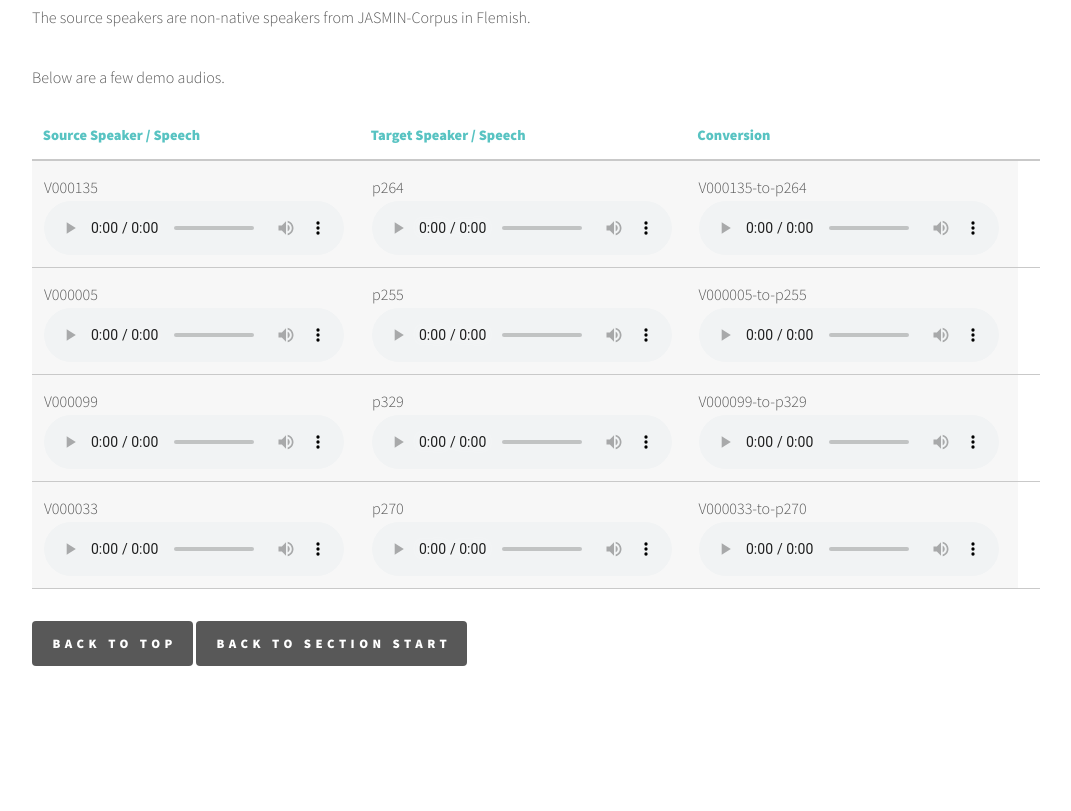
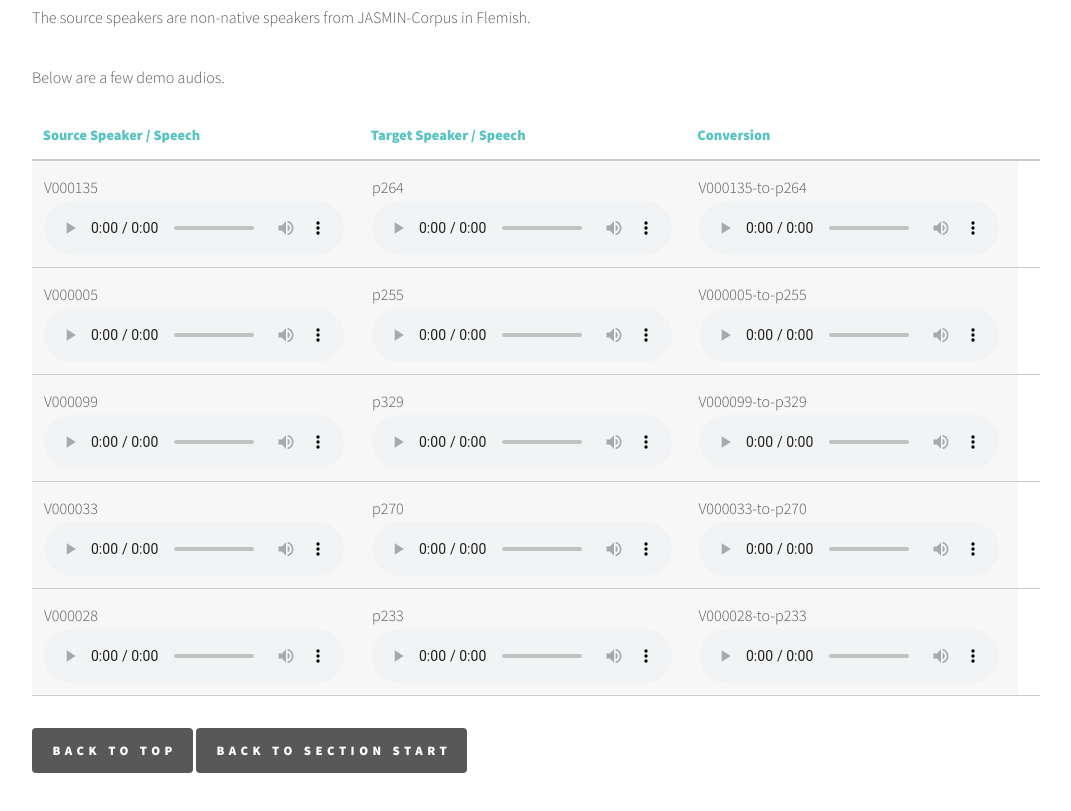
Before and after one commit to non-native-accented-flemish/non-native-accented-flemish.github.io, a plain HTML site: page index.html in a window 1280 px wide. Shown: the part 1160-1971 px from the top of the page, without its empty margins (104-1175 px from the left). Drawn offline with Linux system fonts and the light colour scheme.

Commit message:
Update index.html

```diff
--- a/index.html
+++ b/index.html
@@ -120,6 +120,15 @@
 													</td>
 												</tr>
 											<tbody>
+											</tbody>
+												<tr>
+
+													<td rowspan="4">V000028  <audio controls=""><source src="audios/non-native/target2/V000028-fv160020-162.3789375-166.6289375.wav" /><embed height="50" src="audios/ground_truth1/p270_001.wav" width="100"></embed></audio></td>
+													<td rowspan="4">p233  <audio controls=""><source src="audios/non-native/target2/p233_228_mic1.wav" /><embed height="50" src="audios/ground_truth2/p256_002.wav" width="100"></embed></audio></td>
+										                        <td rowspan="4">V000028-to-p233  <audio controls=""><source src="audios/non-native/target2/p233V000028-fv160020-162.3789375-166.6289375.wav" /><embed height="50" src="audios/ground_truth2/p256_002.wav" width="100"></embed></audio></td>
+													</td>
+												</tr>
+											<tbody>
 
 
 
```
